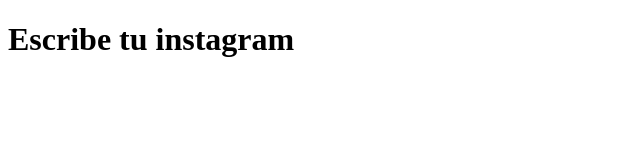
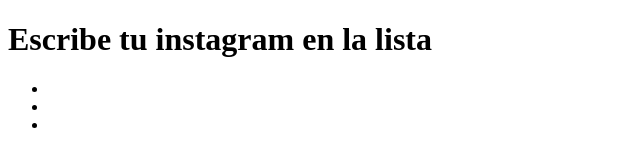
Before and after one commit to ChitiHera/Directo2Git, a plain HTML site: page index.html in a window 1280 px wide. Shown: the whole page, without its empty margins (0-640 px from the left). Drawn offline with Linux system fonts and the light colour scheme.

```diff
--- a/index.html
+++ b/index.html
@@ -7,8 +7,13 @@
 </head>
 <body>
 
-    <h1>Escribe tu instagram</h1>
+    <h1>Escribe tu instagram en la lista</h1>
 
+    <ul>
+        <li></li>
+        <li></li>
+        <li></li>
+    </ul>
 
 </body>
 </html>
```
